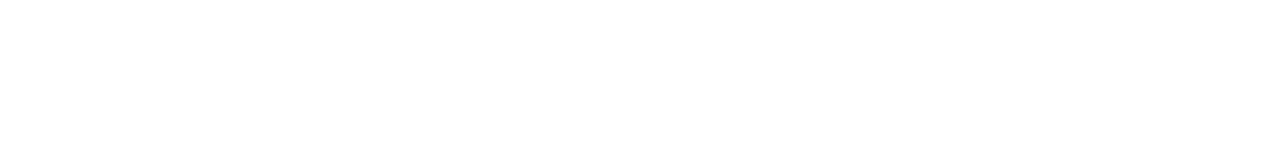
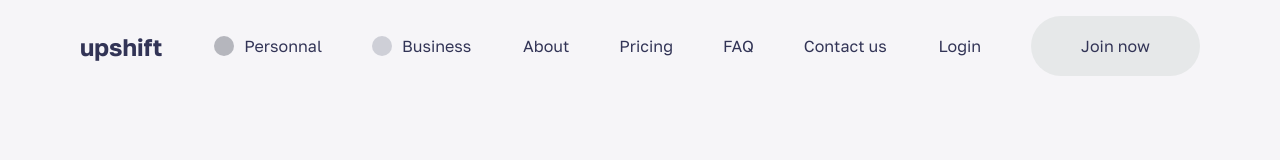
Before and after one commit to GloireMutaliko21/upshit-delor, a plain HTML site: page index.html in a window 1280 px wide. Drawn offline with Linux system fonts and the light colour scheme.

Commit message:
navbar layout

```diff
--- a/index.html
+++ b/index.html
@@ -5,11 +5,39 @@
     <meta charset="UTF-8">
     <meta http-equiv="X-UA-Compatible" content="IE=edge">
     <meta name="viewport" content="width=device-width, initial-scale=1.0">
-    <title>Document</title>
+    <title>Upshit</title>
+    <link rel="stylesheet" href="style.css">
 </head>
 
 <body>
+    <header class="layout-padding">
+        <nav class="title-color">
+            <div class="logo">upshift</div>
 
+            <div class="types">
+                <div class="type-elt">
+                    <div class="rounded-box rounded-box-fonce"></div>
+                    <p class="personnal-type">Personnal</p>
+                </div>
+                <div class="type-elt">
+                    <div class="rounded-box"></div>
+                    <p>Business</p>
+                </div>
+            </div>
+
+            <div class="navbar">
+                <a href="#">About</a>
+                <a href="#">Pricing</a>
+                <a href="#">FAQ</a>
+                <a href="#">Contact us</a>
+            </div>
+
+            <div class="login">
+                <a href="#">Login</a>
+                <a href="#" class="join-btn">Join now</a>
+            </div>
+        </nav>
+    </header>
 </body>
 
 </html>
--- a/style.css
+++ b/style.css
@@ -0,0 +1,77 @@
+@import url('https://fonts.googleapis.com/css2?family=Golos+Text:wght@400;500;600;700;800;900&display=swap');
+
+html,
+body {
+    width: 100%;
+    height: 100vh;
+    margin: 0;
+    padding: 0;
+    background: #f6f5f8;
+    font-family: "Golos Text", sans-serif;
+}
+
+.layout-padding {
+    padding: 0 5rem;
+}
+
+.title-color {
+    color: #323456;
+}
+
+nav {
+    display: flex;
+    justify-content: space-between;
+    align-items: center;
+    padding: 1rem 5rem;
+    left: 0;
+    right: 0;
+    position: fixed;
+}
+
+.logo {
+    font-weight: bold;
+    font-size: 24px;
+}
+
+.types {
+    display: flex;
+    align-items: center;
+    gap: 50px;
+}
+
+.type-elt {
+    display: flex;
+    gap: 10px;
+    align-items: center;
+}
+
+.rounded-box {
+    width: 20px;
+    height: 20px;
+    border-radius: 100%;
+    background: #cecfd7;
+}
+
+.rounded-box-fonce {
+    background: #b5b6bd;
+}
+
+.navbar,
+a {
+    display: flex;
+    gap: 50px;
+    text-decoration: none;
+    color: #323456;
+}
+
+.login {
+    display: flex;
+    align-items: center;
+    gap: 50px;
+}
+
+.join-btn {
+    background-color: #e6e8e9;
+    padding: 20px 50px;
+    border-radius: 200px;
+}
```
